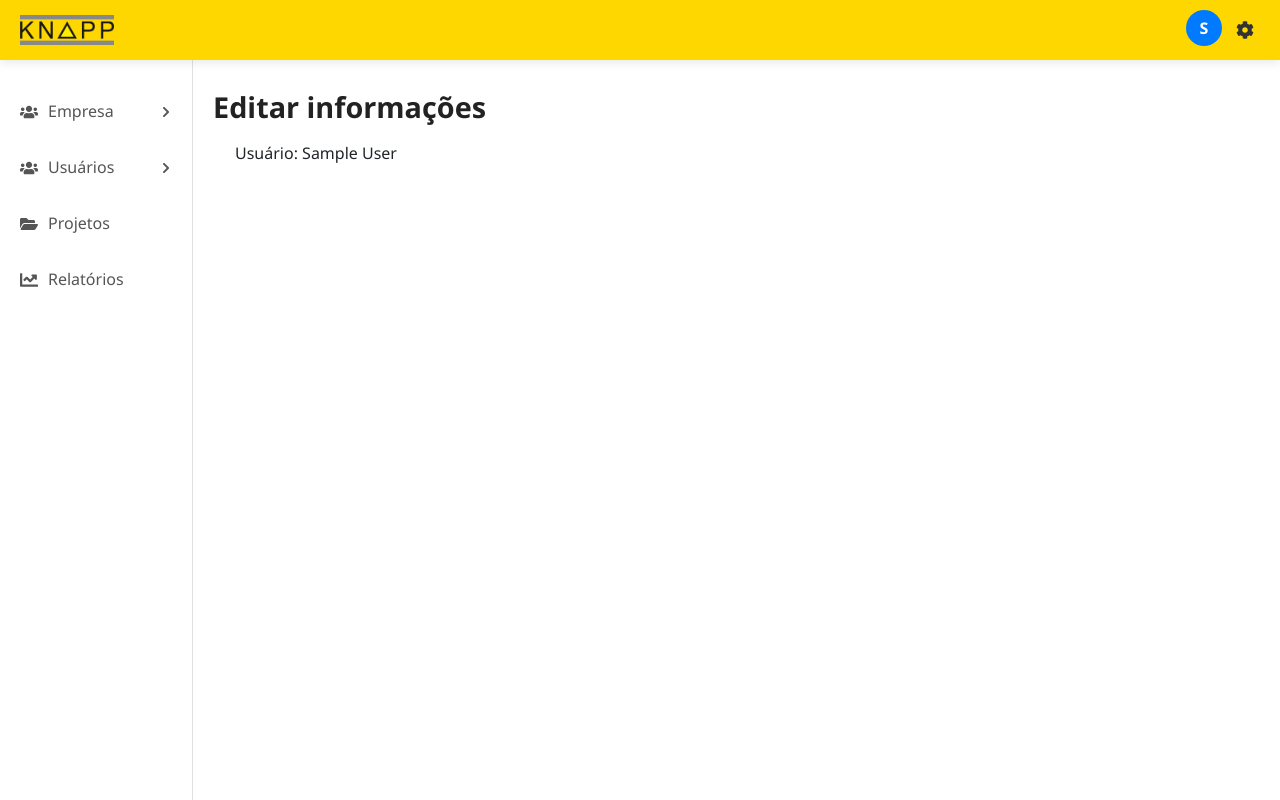
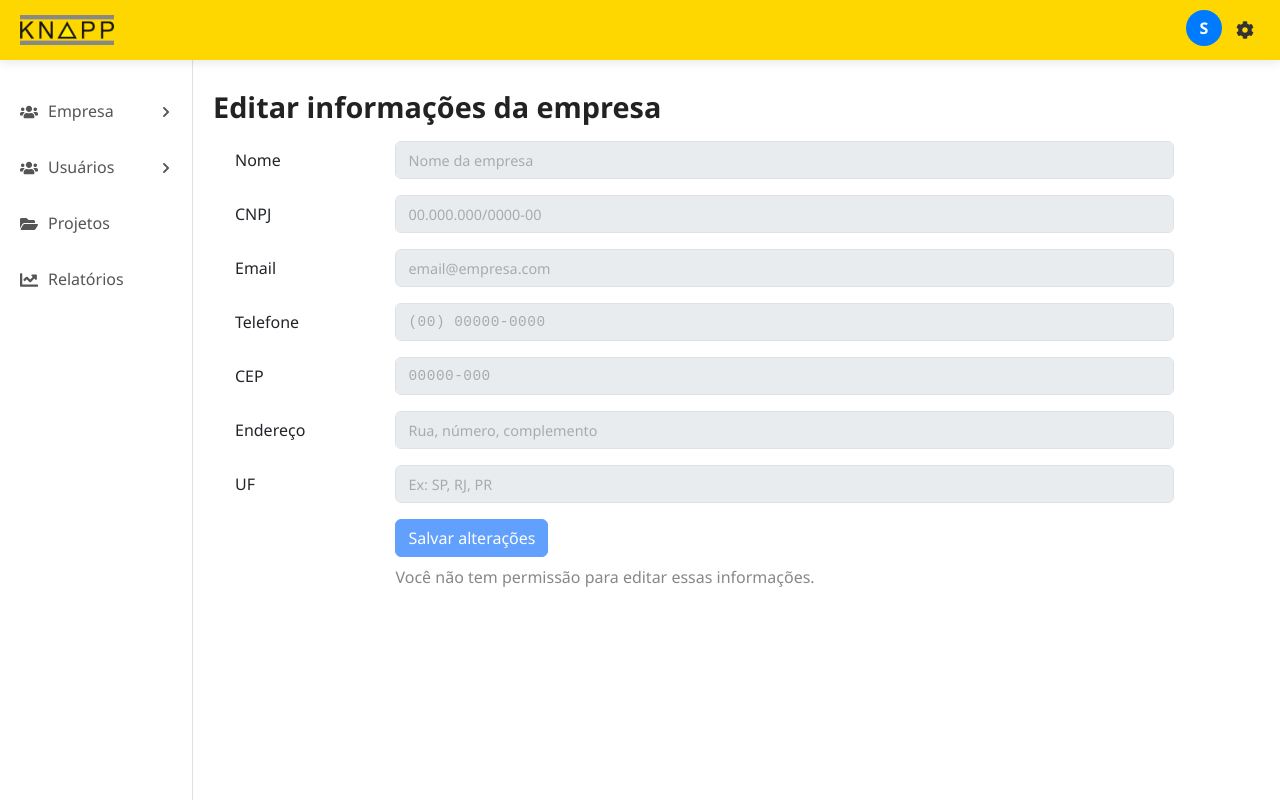
Before and after one commit to ViniPolonio/erp-knapp, a React (Vite) app: page /company in a window 1280 px wide. Built offline with nearby package versions, Linux system fonts and the light colour scheme; sample sign-in values are in the browser's storage.

Commit message:
company update credentials

```diff
--- a/src/components/Layout/Company/Company.jsx
+++ b/src/components/Layout/Company/Company.jsx
@@ -32,7 +32,7 @@ const CompanyMenu = () => {
               className={({ isActive }) => isActive ? "nav-item active" : "nav-item"}
             >
               <span className="nav-icon user-option-special"><FaUserEdit /></span>
-              Principal
+              Editar Informações
             <span className="user-option-separator"></span></NavLink>
           </li>
           <li>
--- a/src/pages/Company/content.jsx
+++ b/src/pages/Company/content.jsx
@@ -1,15 +1,263 @@
-import React from "react";
-import { Col, Row } from "reactstrap";
-// import CompanyEdit from "./CompanyEdit"; // descomente se já tiver esse componente
+import React, { useState } from "react";
+import { Form, FormGroup, Label, Input, Button, Col } from "reactstrap";
+import Swal from 'sweetalert2';
+import axios from 'axios';
 
-const Content = ({ user }) => {
+const apiUrl = import.meta.env.VITE_KNAPP_API;
+
+const formatPhone = (value) =>
+  value.replace(/\D/g, "")
+       .replace(/(\d{2})(\d)/, "($1) $2")
+       .replace(/(\d{5})(\d)/, "$1-$2");
+
+const formatCEP = (value) =>
+  value.replace(/\D/g, "")
+       .replace(/(\d{5})(\d)/, "$1-$2");
+
+const formatCNPJ = (value) =>
+  value.replace(/\D/g, "")
+       .replace(/^(\d{2})(\d)/, "$1.$2")
+       .replace(/^(\d{2})\.(\d{3})(\d)/, "$1.$2.$3")
+       .replace(/\.(\d{3})(\d)/, ".$1/$2")
+       .replace(/(\d{4})(\d)/, "$1-$2");
+
+const Content = ({ company, user }) => {
+  const isAdmin = user?.is_admin === true || user?.is_admin === 1;
+
+  const [formData, setFormData] = useState({
+    name: company?.name || "",
+    cnpj: company?.cnpj || "",
+    phone_number: company?.phone_number || "",
+    endereco_detail: company?.endereco_detail || "",
+    uf: company?.uf || "",
+    cep: company?.cep || "",
+    email: company?.email || "",  // novo campo email
+  });
+
+  const handleChange = (e) => {
+    let { name, value } = e.target;
+
+    if (["cnpj", "phone_number", "cep"].includes(name)) {
+      value = value.replace(/\D/g, "");
+    }
+
+    setFormData((prev) => ({
+      ...prev,
+      [name]: value,
+    }));
+  };
+
+  const saveChanges = async () => {
+    try {
+      const sessionUser = JSON.parse(sessionStorage.getItem('user'));
+      const companyId = sessionUser?.company_id || sessionUser?.company?.id;
+      const token = sessionStorage.getItem('token');
+
+      if (!token || !companyId) throw new Error("Token ou empresa não encontrado");
+
+      const config = {
+        headers: {
+          Authorization: `Bearer ${token}`,
+          Accept: 'application/json',
+        },
+      };
+
+      const payload = { ...formData };
+
+      console.log("Payload:", payload);
+
+      await axios.put(`${apiUrl}/api/knapp/v1/company/${companyId}`, payload, config);
+    } catch (err) {
+      console.error("Erro ao salvar:", err);
+      throw err;
+    }
+  };
+
+  const getChangedFields = () => {
+    const changed = {};
+    for (const key in formData) {
+      if (formData[key] !== (company?.[key] || "")) {
+        changed[key] = true;
+      }
+    }
+    return changed;
+  };
+
+  const handleConfirmSave = async () => {
+    const changes = getChangedFields();
+
+    const fields = [
+      { label: "Nome", value: formData.name, original: company?.name },
+      { label: "CNPJ", value: formatCNPJ(formData.cnpj), original: formatCNPJ(company?.cnpj || "") },
+      { label: "Email", value: formData.email, original: company?.email || "" }, // novo campo email
+      { label: "Telefone", value: formatPhone(formData.phone_number), original: formatPhone(company?.phone_number || "") },
+      { label: "CEP", value: formatCEP(formData.cep), original: formatCEP(company?.cep || "") },
+      { label: "Endereço", value: formData.endereco_detail, original: company?.endereco_detail },
+      { label: "UF", value: formData.uf, original: company?.uf },
+    ];
+
+    const html = fields.map(field => {
+      const isChanged = field.value !== field.original;
+      return `
+        <strong>${field.label}:</strong>
+        <span style="color: ${isChanged ? 'red' : 'black'};">
+          ${field.value}${isChanged ? ' ⚠️' : ''}
+        </span><br/>
+      `;
+    }).join("");
+
+    const result = await Swal.fire({
+      title: 'Revisar informações antes de salvar',
+      html,
+      icon: 'info',
+      showCancelButton: true,
+      confirmButtonText: 'Salvar',
+      cancelButtonText: 'Cancelar',
+      focusConfirm: false,
+      confirmButtonColor: '#3085d6',
+      cancelButtonColor: '#d33'
+    });
+
+    if (result.isConfirmed) {
+      try {
+        await saveChanges();
+        Swal.fire('Sucesso!', 'As informações foram salvas com sucesso.', 'success');
+      } catch (error) {
+        Swal.fire('Erro!', 'Falha ao salvar as informações.', 'error');
+      }
+    }
+  };
+
   return (
     <section>
-      <p>Usuário: {user.name}</p>
-      {/* restante do conteúdo */}
+      <Form>
+        <FormGroup row>
+          <Label for="name" sm={2}>Nome</Label>
+          <Col sm={10}>
+            <Input
+              type="text"
+              name="name"
+              id="name"
+              value={formData.name}
+              onChange={handleChange}
+              disabled={!isAdmin}
+              placeholder="Nome da empresa"
+            />
+          </Col>
+        </FormGroup>
+
+        <FormGroup row>
+          <Label for="cnpj" sm={2}>CNPJ</Label>
+          <Col sm={10}>
+            <Input
+              type="text"
+              name="cnpj"
+              id="cnpj"
+              value={formatCNPJ(formData.cnpj)}
+              onChange={handleChange}
+              disabled={!isAdmin}
+              placeholder="00.000.000/0000-00"
+              maxLength={18}
+            />
+          </Col>
+        </FormGroup>
+
+        <FormGroup row>
+          <Label for="email" sm={2}>Email</Label>
+          <Col sm={10}>
+            <Input
+              type="email"
+              name="email"
+              id="email"
+              value={formData.email}
+              onChange={handleChange}
+              disabled={!isAdmin}
+              placeholder="email@empresa.com"
+            />
+          </Col>
+        </FormGroup>
+
+        <FormGroup row>
+          <Label for="phone_number" sm={2}>Telefone</Label>
+          <Col sm={10}>
+            <Input
+              type="tel"
+              name="phone_number"
+              id="phone_number"
+              value={formatPhone(formData.phone_number)}
+              onChange={handleChange}
+              disabled={!isAdmin}
+              placeholder="(00) 00000-0000"
+              maxLength={15}
+            />
+          </Col>
+        </FormGroup>
+
+        <FormGroup row>
+          <Label for="cep" sm={2}>CEP</Label>
+          <Col sm={10}>
+            <Input
+              type="text"
+              name="cep"
+              id="cep"
+              value={formatCEP(formData.cep)}
+              onChange={handleChange}
+              disabled={!isAdmin}
+              placeholder="00000-000"
+              maxLength={9}
+            />
+          </Col>
+        </FormGroup>
+
+        <FormGroup row>
+          <Label for="endereco_detail" sm={2}>Endereço</Label>
+          <Col sm={10}>
+            <Input
+              type="text"
+              name="endereco_detail"
+              id="endereco_detail"
+              value={formData.endereco_detail}
+              onChange={handleChange}
+              disabled={!isAdmin}
+              placeholder="Rua, número, complemento"
+            />
+          </Col>
+        </FormGroup>
+
+        <FormGroup row>
+          <Label for="uf" sm={2}>UF</Label>
+          <Col sm={10}>
+            <Input
+              type="text"
+              name="uf"
+              id="uf"
+              value={formData.uf}
+              onChange={handleChange}
+              disabled={!isAdmin}
+              placeholder="Ex: SP, RJ, PR"
+              maxLength={2}
+            />
+          </Col>
+        </FormGroup>
+
+        {/* Novo campo Email */}
+
+
+        <FormGroup row>
+          <Col sm={{ size: 10, offset: 2 }}>
+            <Button color="primary" disabled={!isAdmin} onClick={handleConfirmSave}>
+              Salvar alterações
+            </Button>
+            {!isAdmin && (
+              <p style={{ marginTop: "0.5rem", color: "#888" }}>
+                Você não tem permissão para editar essas informações.
+              </p>
+            )}
+          </Col>
+        </FormGroup>
+      </Form>
     </section>
   );
 };
 
-
 export default Content;
--- a/src/pages/Company/index.jsx
+++ b/src/pages/Company/index.jsx
@@ -5,16 +5,17 @@ import Content from './content';
 import PageTitle from '../page-title';
 
 const CompanyPage = () => {
-  const userData = JSON.parse(sessionStorage.getItem('user') || '{}');
+  const userData = JSON.parse(sessionStorage.getItem('user')) || {};
+
+  const companyData = userData.company || {};
 
   return (
     <PageWrap>
       <PageTitle>
-        Editar informações
+        Editar informações da empresa
       </PageTitle>
-
       <PageContent>
-        <Content user={userData} />
+        <Content user={userData} company={companyData} />
       </PageContent>
     </PageWrap>
   );
```
